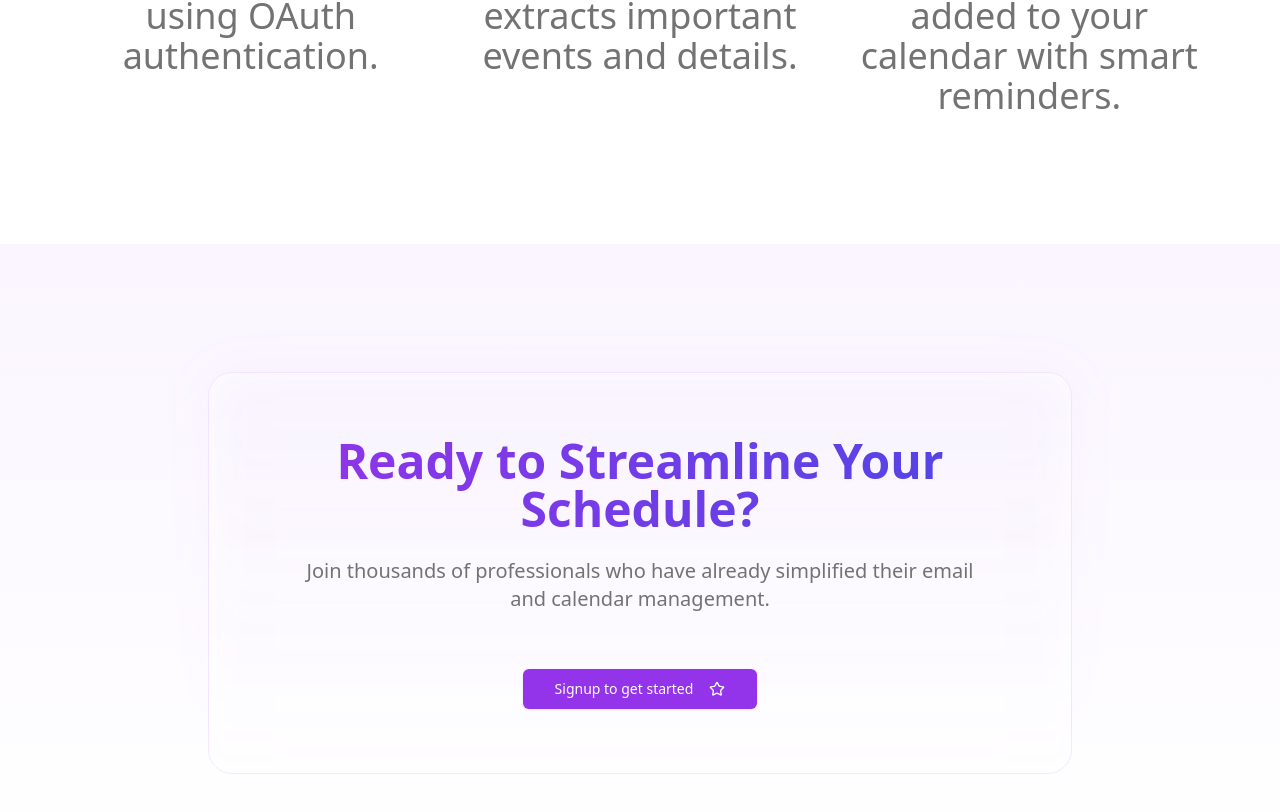
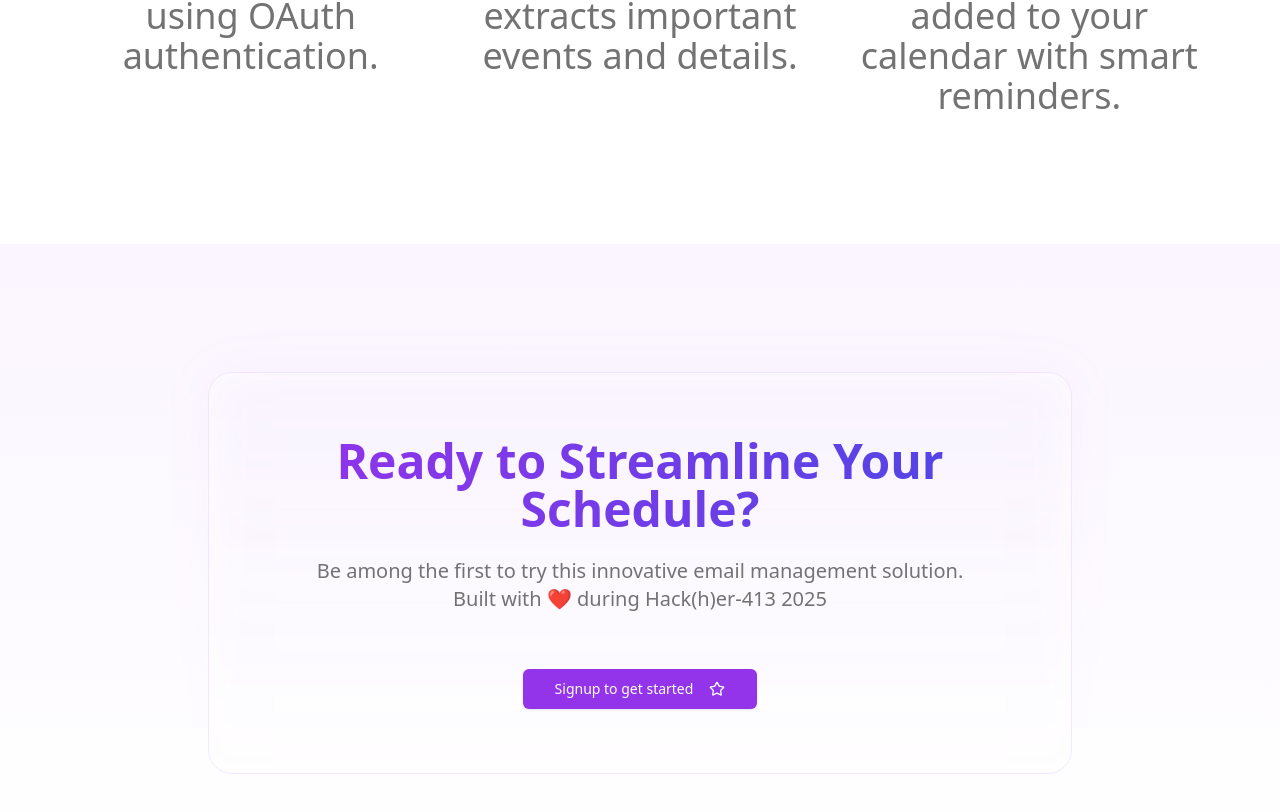
Before and after one commit to Riddhimaan-Senapati/InboxAI, a Next.js app in the folder frontend/: page / in a window 1280 px wide. Shown: the part 2150-2962 px from the top of the page. Built offline with nearby package versions, Linux system fonts and the light colour scheme.

Commit message:
changed the description on homepage

```diff
--- a/frontend/app/page.tsx
+++ b/frontend/app/page.tsx
@@ -127,7 +127,7 @@ export default function Home() {
           <div className="purple-glow bg-white/50 backdrop-blur-sm p-16 rounded-3xl border border-purple-100">
             <h2 className="text-3xl md:text-5xl font-bold gradient-text mb-6">Ready to Streamline Your Schedule?</h2>
             <p className="text-xl text-muted-foreground mb-12 max-w-2xl mx-auto">
-              Join thousands of professionals who have already simplified their email and calendar management.
+              Be among the first to try this innovative email management solution. Built with ❤️ during Hack(h)er-413 2025
             </p>
             <Button size="lg" className="bg-purple-600 hover:bg-purple-700 text-white px-8">
               Signup to get started <Star className="ml-2 h-4 w-4" />
```
